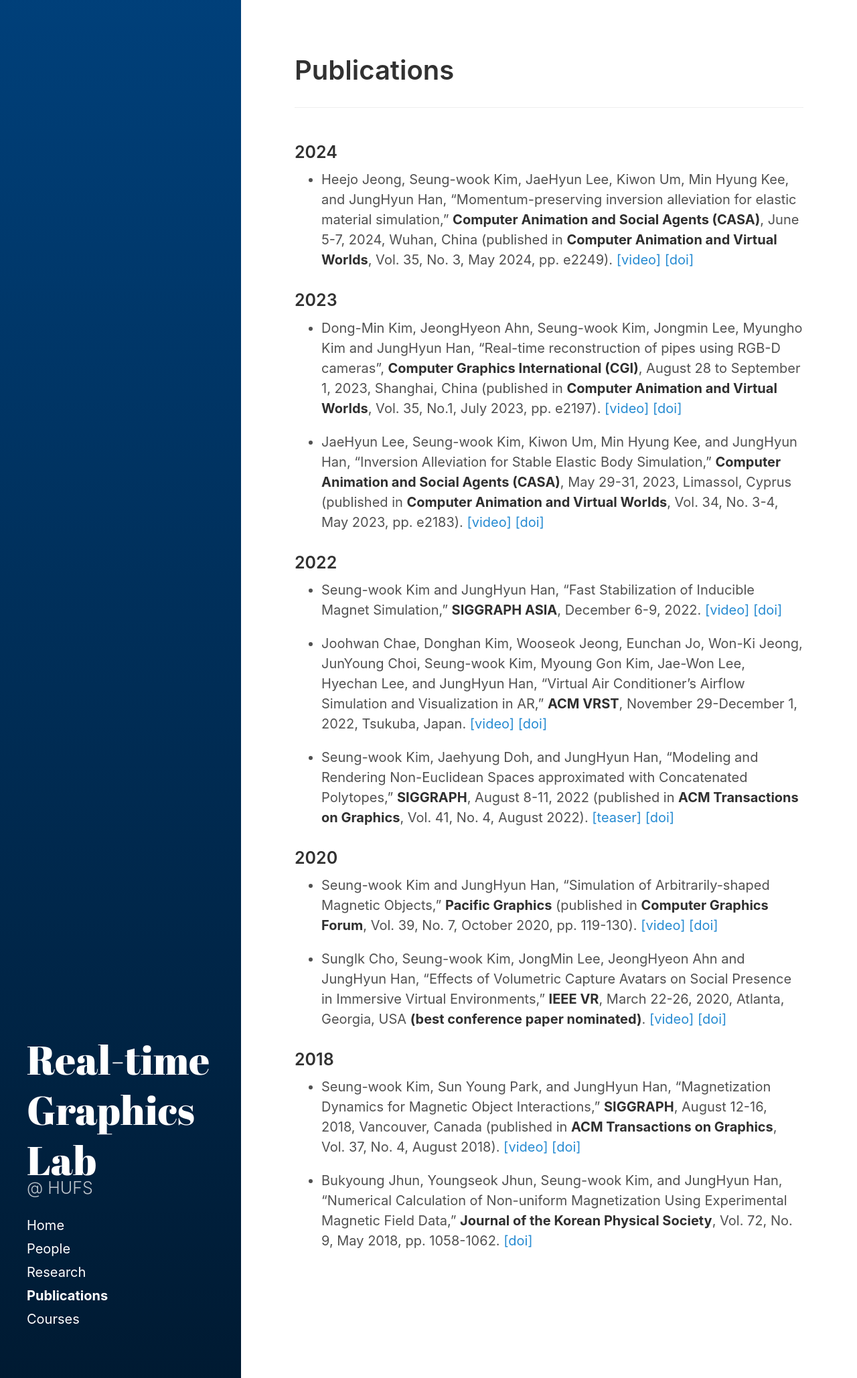
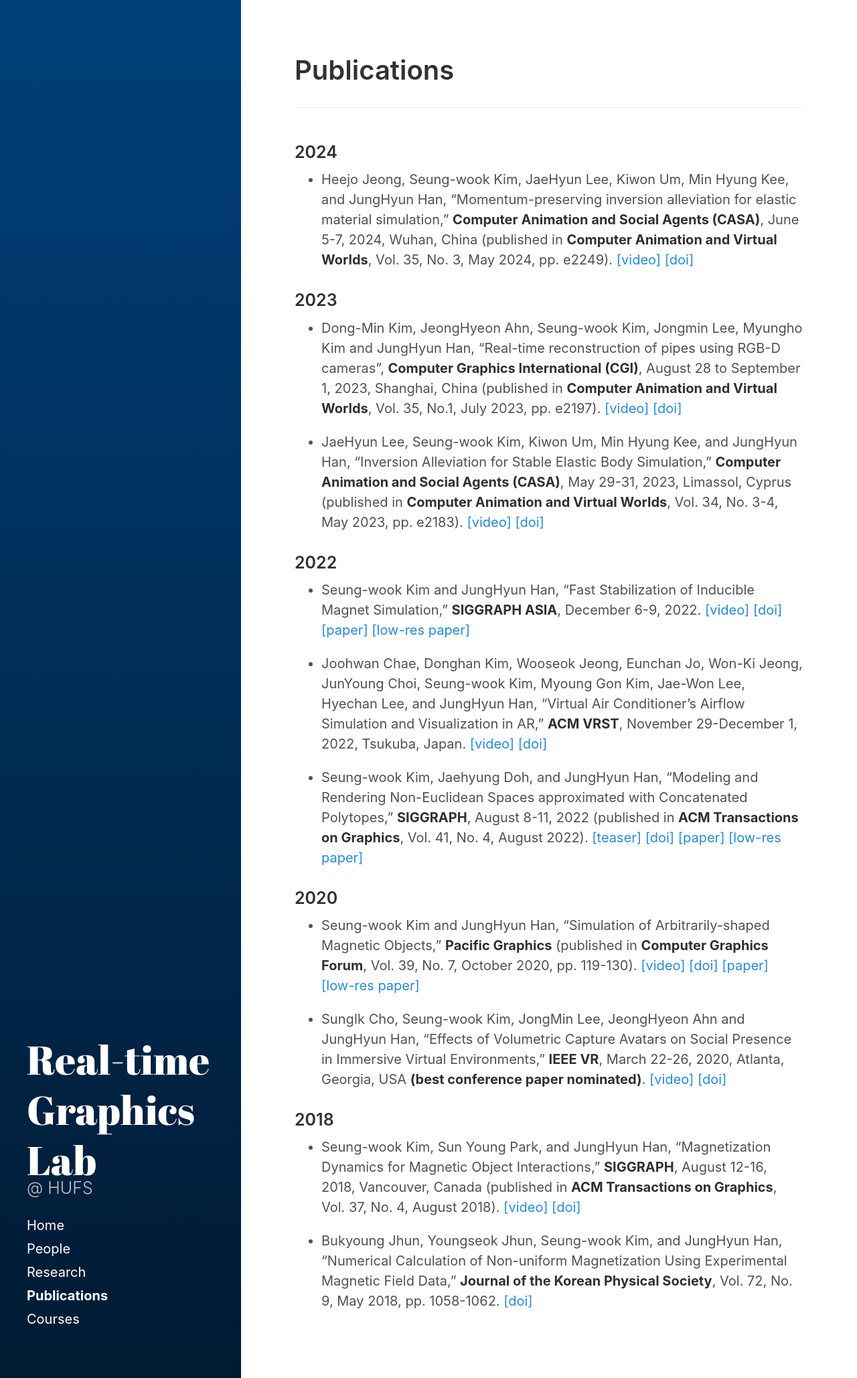
Before and after one commit to God-eunger/God-eunger.github.io, a Jekyll site: the page built from publications/index.md, in a window 1280 px wide. Shown: the whole page at 67% size. Built offline with Jekyll 4.4.1, drawn with Linux system fonts in a browser that asks for light colours.

Commit message:
paper upload

```diff
--- a/publications/index.md
+++ b/publications/index.md
@@ -12,14 +12,14 @@ title: Publications
 * JaeHyun Lee, Seung-wook Kim, Kiwon Um, Min Hyung Kee, and JungHyun Han, “Inversion Alleviation for Stable Elastic Body Simulation,” **Computer Animation and Social Agents (CASA)**, May 29-31, 2023, Limassol, Cyprus (published in **Computer Animation and Virtual Worlds**, Vol. 34, No. 3-4, May 2023, pp. e2183). [[video]](https://youtu.be/4UWKqwnEQkk) [[doi]](https://doi.org/10.1002/cav.2183)
 
 ### 2022
-* Seung-wook Kim and JungHyun Han, “Fast Stabilization of Inducible Magnet Simulation,” **SIGGRAPH ASIA**, December 6-9, 2022. [[video]](https://youtu.be/KO75vKLfJVU) [[doi]](https://doi.org/10.1145/3550469.3555410)
+* Seung-wook Kim and JungHyun Han, “Fast Stabilization of Inducible Magnet Simulation,” **SIGGRAPH ASIA**, December 6-9, 2022. [[video]](https://youtu.be/KO75vKLfJVU) [[doi]](https://doi.org/10.1145/3550469.3555410) [[paper]](./SIGGRAPHASIA22.pdf) [[low-res paper]](./SIGGRAPHASIA22_lowres.pdf)
 
 * Joohwan Chae, Donghan Kim, Wooseok Jeong, Eunchan Jo, Won-Ki Jeong, JunYoung Choi, Seung-wook Kim, Myoung Gon Kim, Jae-Won Lee, Hyechan Lee, and JungHyun Han, "Virtual Air Conditioner’s Airflow Simulation and Visualization in AR," **ACM VRST**, November 29-December 1, 2022, Tsukuba, Japan. [[video]](https://youtu.be/CEkVu0DV_yg) [[doi]](https://doi.org/10.1145/3562939.3565615)
 
-* Seung-wook Kim, Jaehyung Doh, and JungHyun Han, “Modeling and Rendering Non-Euclidean Spaces approximated with Concatenated Polytopes,” **SIGGRAPH**, August 8-11, 2022 (published in **ACM Transactions on Graphics**, Vol. 41, No. 4, August 2022). [[teaser]](https://youtu.be/LLrulR9aK68) [[doi]](https://dl.acm.org/doi/10.1145/3528223.3530186)
+* Seung-wook Kim, Jaehyung Doh, and JungHyun Han, “Modeling and Rendering Non-Euclidean Spaces approximated with Concatenated Polytopes,” **SIGGRAPH**, August 8-11, 2022 (published in **ACM Transactions on Graphics**, Vol. 41, No. 4, August 2022). [[teaser]](https://youtu.be/LLrulR9aK68) [[doi]](https://dl.acm.org/doi/10.1145/3528223.3530186) [[paper]](./SIGGRAPH22.pdf) [[low-res paper]](./SIGGRAPH22_lowres.pdf)
 
 ### 2020
-* Seung-wook Kim and JungHyun Han, "Simulation of Arbitrarily-shaped Magnetic Objects," **Pacific Graphics** (published in **Computer Graphics Forum**, Vol. 39, No. 7, October 2020, pp. 119-130). [[video]](https://youtu.be/rj2J9VqEuxM) [[doi]](https://doi.org/10.1111/cgf.14131)
+* Seung-wook Kim and JungHyun Han, "Simulation of Arbitrarily-shaped Magnetic Objects," **Pacific Graphics** (published in **Computer Graphics Forum**, Vol. 39, No. 7, October 2020, pp. 119-130). [[video]](https://youtu.be/rj2J9VqEuxM) [[doi]](https://doi.org/10.1111/cgf.14131) [[paper]](./PG20.pdf) [[low-res paper]](./PG20_lowres.pdf)
 
 * SungIk Cho, Seung-wook Kim, JongMin Lee, JeongHyeon Ahn and JungHyun Han, "Effects of Volumetric Capture Avatars on Social Presence in Immersive Virtual Environments,"
 **IEEE VR**, March 22-26, 2020, Atlanta, Georgia, USA **(best conference paper nominated)**. [[video]](https://youtu.be/qqZ25gfIj5c) [[doi]](https://doi.org/10.1109/VR46266.2020.00020)
```
Also changed, not shown: 8 other files.
